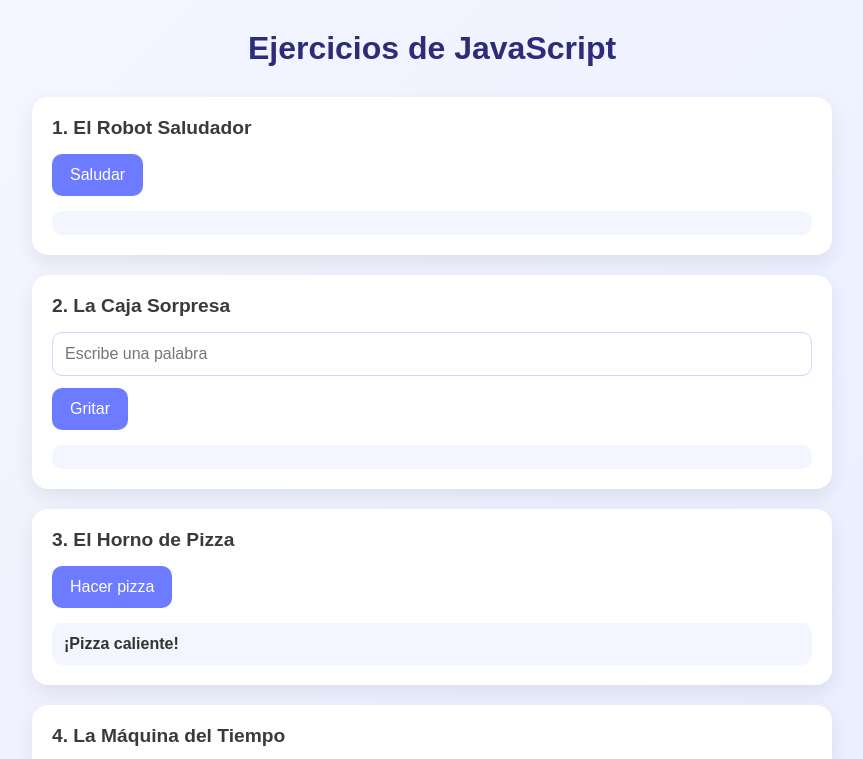
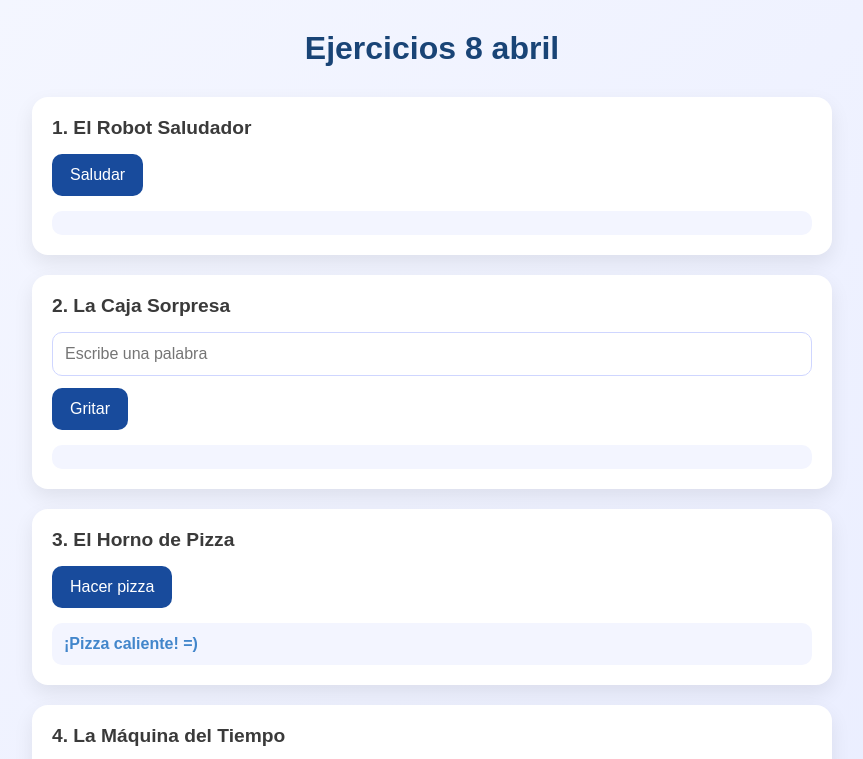
Before and after one commit to melinadmrc/asincronia_8abril, a plain HTML site: page index.html in a window 1280 px wide. Both pictures are taken after a click on the button "Hacer pizza". Shown: the top 759 px of the page, without its empty margins (208-1071 px from the left). Drawn offline with Linux system fonts and the light colour scheme.

```diff
--- a/index.html
+++ b/index.html
@@ -8,7 +8,7 @@
 </head>
 <body>
   <main class="contenedor">
-    <h1>Ejercicios de JavaScript</h1>
+    <h1>Ejercicios 8 abril</h1>
 
     <section class="card">
       <h2>1. El Robot Saludador</h2>
--- a/pizza.js
+++ b/pizza.js
@@ -2,9 +2,9 @@
   return new Promise((resolve, reject) => {
     setTimeout(() => {
       if (quemada) {
-        reject("¡Oh no, carbón!");
+        reject("¡Oh no, carbón! =(");
       } else {
-        resolve("¡Pizza caliente!");
+        resolve("¡Pizza caliente! =)");
       }
     }, 2000);
   });
--- a/style.css
+++ b/style.css
@@ -20,7 +20,7 @@
 h1 {
   text-align: center;
   margin-bottom: 30px;
-  color: #2c2c7a;
+  color: #194476;
 }
 
 .card {
@@ -48,11 +48,11 @@
 }
 
 input:focus {
-  border-color: #6c7bff;
+  border-color: #486487;
 }
 
 button {
-  background-color: #6c7bff;
+  background-color: #184b9c;
   color: white;
   border: none;
   padding: 12px 18px;
@@ -63,7 +63,7 @@
 }
 
 button:hover {
-  background-color: #5563e6;
+  background-color: #364e83;
   transform: translateY(-2px);
 }
 
@@ -74,5 +74,5 @@
   border-radius: 10px;
   min-height: 20px;
   font-weight: bold;
-  color: #333;
+  color: #4286cb;
 }
```
